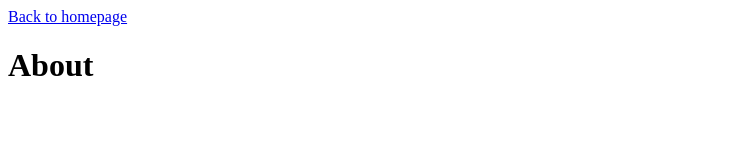
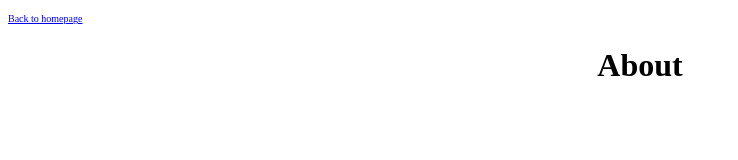
Before and after one commit to cubercubegit/3-style, a website: page about.html in a window 1280 px wide. Shown: the whole page, without its empty margins (0-738 px from the left). Drawn offline with Linux system fonts and the light colour scheme.

Commit message:
Add basic CSS

```diff
--- a/about.html
+++ b/about.html
@@ -4,9 +4,10 @@
     <meta charset="UTF-8">
     <meta name="viewport" content="width=device-width, initial-scale=1.0">
     <title>About</title>
+    <link rel="stylesheet" href="style.css">
 </head>
 <body>
-    <a href="index.html">Back to homepage</a>
+    <a href="index.html" class="basics">Back to homepage</a>
     <h1>About</h1>
 </body>
 </html>
--- /dev/null
+++ b/style.css
@@ -0,0 +1,8 @@
+a.basics {
+    font-size: x-small;
+}
+
+h1 {
+    font-size: xx-large;
+    text-align: center;
+}
```
Also changed, not shown: index.html (+2 -1 lines).
